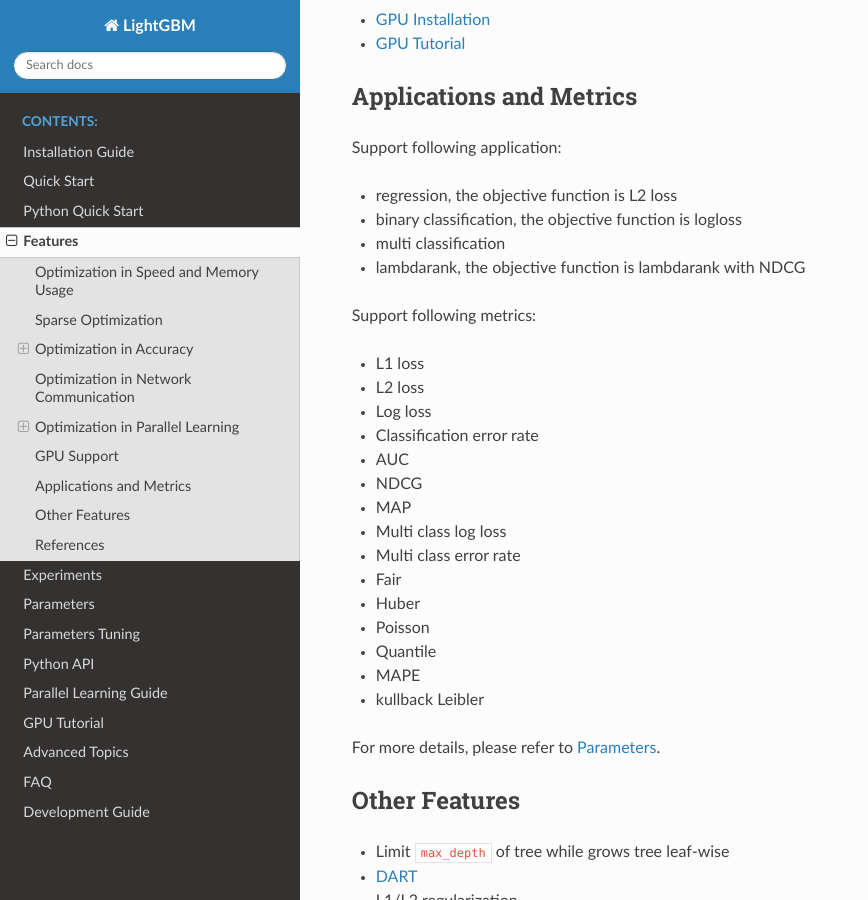
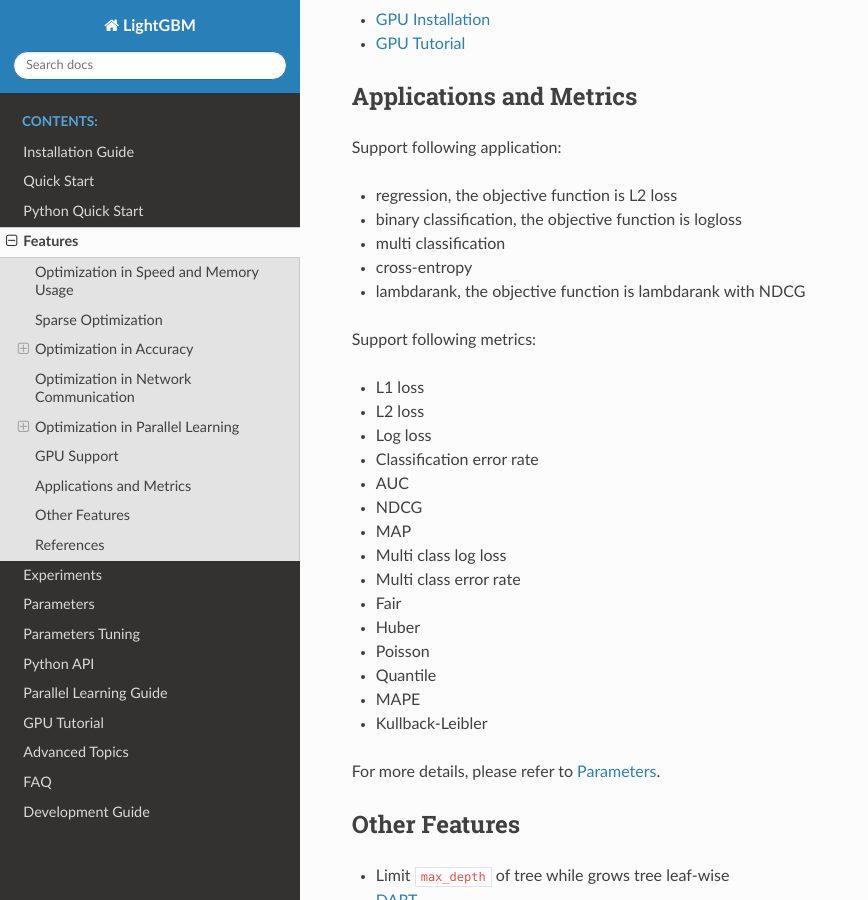
Before and after one commit to microsoft/LightGBM, a Sphinx documentation site: the page built from docs/Features.rst, in a window 1280 px wide and 900 px high, scrolled down 3999 px. Shown: the whole window, without its empty margins (0-868 px from the left). Built offline with Sphinx 7.4.7 and the Read the Docs theme 2.0.0, drawn with Linux system fonts in a browser that asks for light colours.

Commit message:
added cross-entropy into Features

```diff
--- a/docs/Features.rst
+++ b/docs/Features.rst
@@ -189,6 +189,8 @@ Support following application:
 
 -  multi classification
 
+-  cross-entropy
+
 -  lambdarank, the objective function is lambdarank with NDCG
 
 Support following metrics:
@@ -221,7 +223,7 @@ Support following metrics:
 
 -  MAPE
 
--  kullback Leibler
+-  Kullback-Leibler
 
 For more details, please refer to `Parameters <./Parameters.rst#metric-parameters>`__.
 
```
